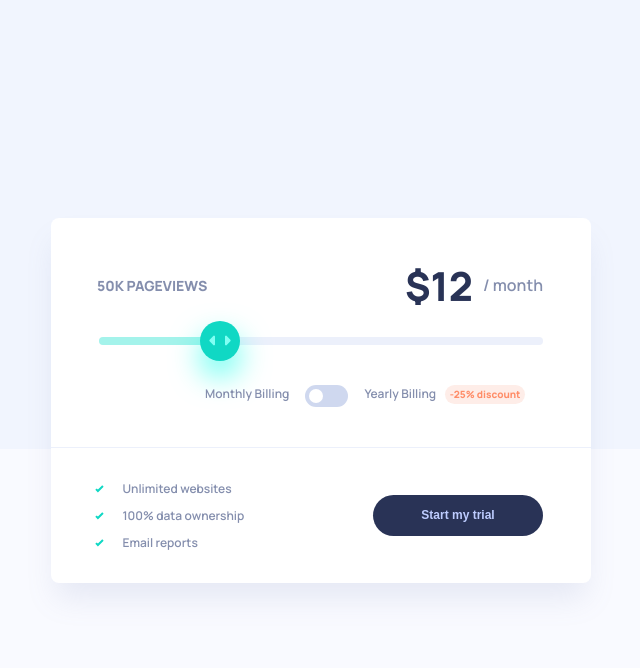
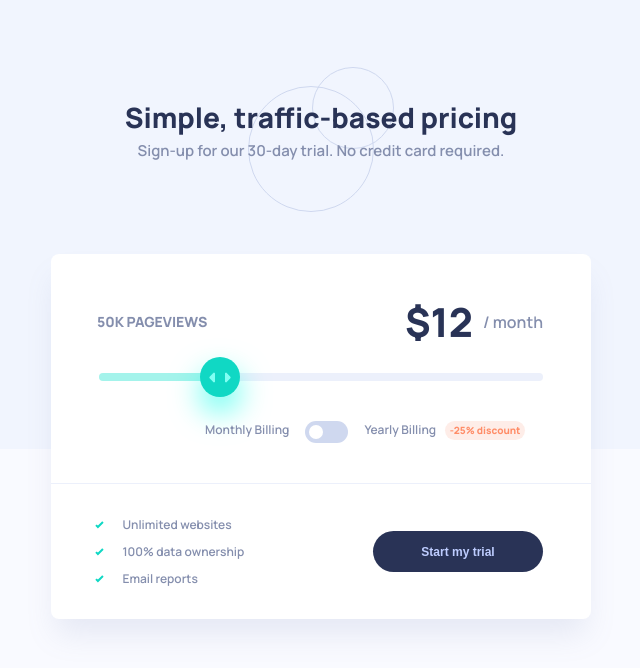
Before and after one commit to peraltafederico/interactive-pricing, a React (Create React App) app: page / in a window 1280 px wide. Shown: the top 668 px of the page, without its empty margins (319-959 px from the left). Built offline with nearby package versions, Linux system fonts and the light colour scheme.

Commit message:
finish style

```diff
--- a/src/App.module.scss
+++ b/src/App.module.scss
@@ -1,18 +1,56 @@
 @import './styles/pallete.scss';
+@import './styles/breakpoints.scss';
 
 .app {
   display: flex;
   height: 100vh;
-  align-items: center;
+  flex-direction: column;
+
+  &__title-container {
+    margin: 104px auto 92px;
+    text-align: center;
+    position: relative;
+
+    &:before {
+      content: '';
+      height: 145px;
+      width: 100%;
+      background-image: url('assets/pattern-circles.svg');
+      background-repeat: no-repeat;
+      background-position: center;
+      position: absolute;
+      left: 0;
+      transform: translate(1px, -32px);
+      z-index: -1;
+
+      @media only screen and (min-width: $screen-md) {
+        transform: translateY(-37px);
+      }
+    }
+  }
+
+  &__title {
+    margin: 0;
+    color: $dark-desaturated-blue;
+    line-height: 27px;
+  }
+
+  &__description {
+    color: $grayish-blue;
+    line-height: 23px;
+    margin: 0;
+
+    &:first-of-type {
+      margin: 8px 0 0 0;
+    }
+
+    @media only screen and (min-width: $screen-md) {
+      margin: 12px 0 0 0;
+    }
+  }
+
+  &__card {
+    margin: 0 auto;
+    display: flex;
+  }
 }
-
-.app__card {
-  margin: auto;
-  display: flex;
-}
-
-.asd {
-  width: 30px;
-  height: 30px;
-  box-shadow: 0px 15px 30px rgba(0, 255, 231, 0.6);
-}
--- a/src/App.tsx
+++ b/src/App.tsx
@@ -1,10 +1,34 @@
 import React from 'react'
 import styles from './App.module.scss'
 import PricingCard from './components/PricingCard/PricingCard'
+import useWindowSize from './hooks/useWindowSize'
 
 const App = () => {
+  const { width } = useWindowSize()
+
+  const isMediumDown = width && width <= 768
+
   return (
     <div className={styles.app}>
+      <div className={styles['app__title-container']}>
+        {isMediumDown ? (
+          <h5 className={styles.app__title}>Simple, traffic-based pricing</h5>
+        ) : (
+          <h1 className={styles.app__title}>Simple, traffic-based pricing</h1>
+        )}
+        {isMediumDown ? (
+          <>
+            <p className={styles.app__description}>
+              Sign-up for our 30-day trial.
+            </p>
+            <p className={styles.app__description}>No credit card required.</p>
+          </>
+        ) : (
+          <p className={styles.app__description}>
+            Sign-up for our 30-day trial. No credit card required.
+          </p>
+        )}
+      </div>
       <div className={styles.app__card}>
         <PricingCard
           benefits={[
```
Also changed, not shown: src/assets/pattern-circles.svg (added), 1 other file (tests, documents, lock files or other folders).
